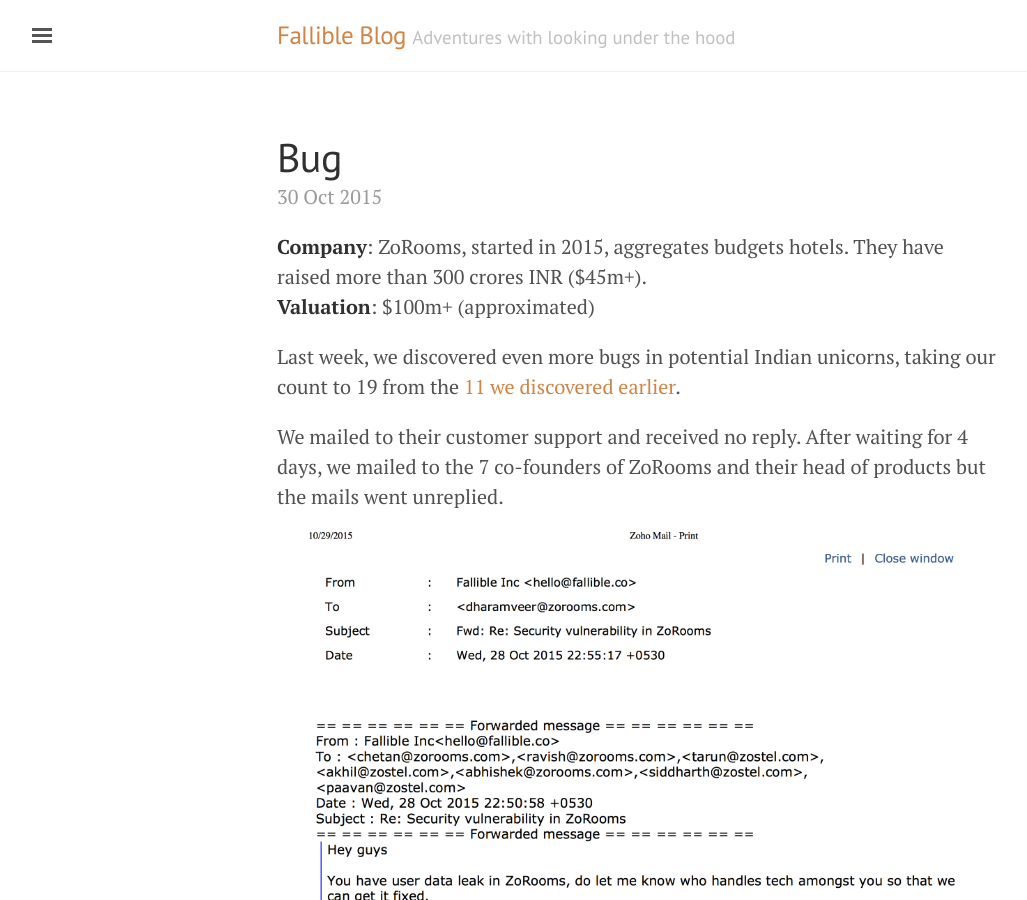
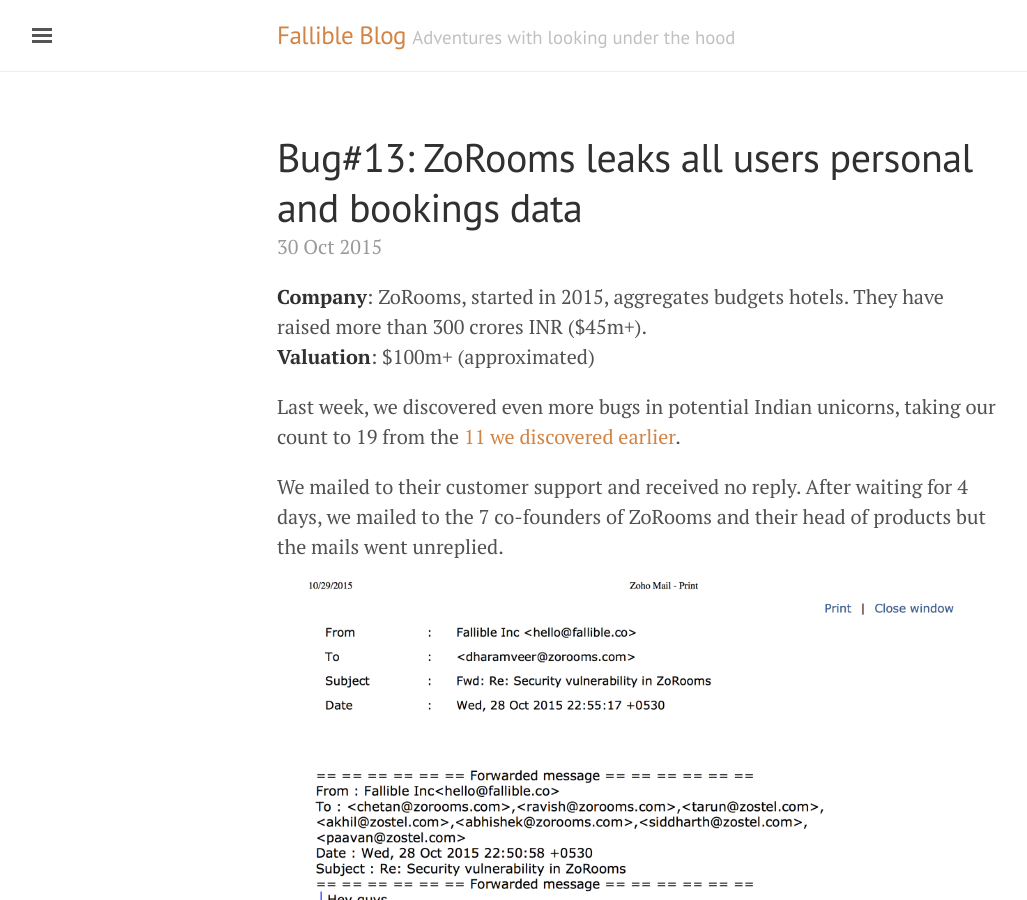
Before and after one commit to FallibleInc/blog, a Jekyll site: the page built from _posts/2015-10-30-ZoRooms-user-data-leak-free-booking-hack.md, in a window 1280 px wide and 900 px high. Shown: the whole window, without its empty margins (3-1030 px from the left). Built offline with Jekyll 4.4.1, drawn with Linux system fonts in a browser that asks for light colours; comment, search, counter and statistics services are not loaded.

Commit message:
Updated 2015-10-30-ZoRooms-user-data-leak-free-booking-hack.md

```diff
--- a/_posts/2015-10-30-ZoRooms-user-data-leak-free-booking-hack.md
+++ b/_posts/2015-10-30-ZoRooms-user-data-leak-free-booking-hack.md
@@ -1,8 +1,9 @@
 ---
 layout: post
-title: Bug #13 ZoRooms leaks all users personal and bookings data
+title: "Bug#13: ZoRooms leaks all users personal and bookings data"
 published: true
 ---
+
 
 **Company**: ZoRooms, started in 2015, aggregates budgets hotels. They have raised more than 300 crores INR ($45m+).
 **Valuation**: $100m+ (approximated)
```
